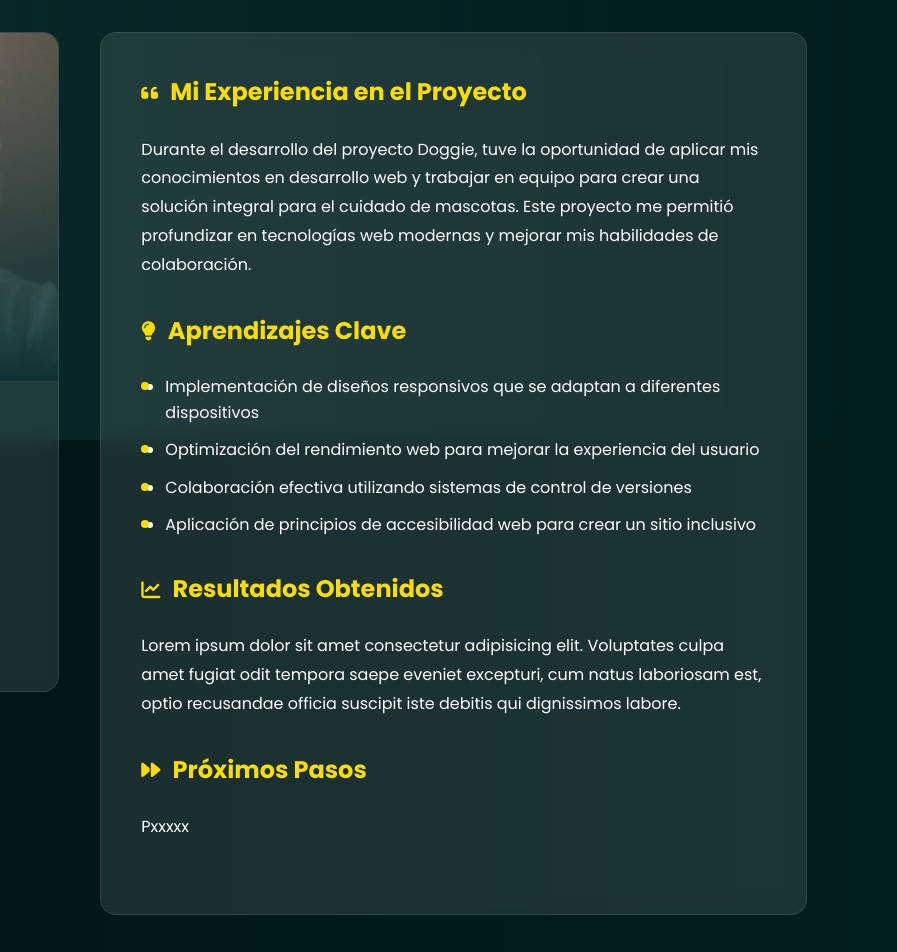
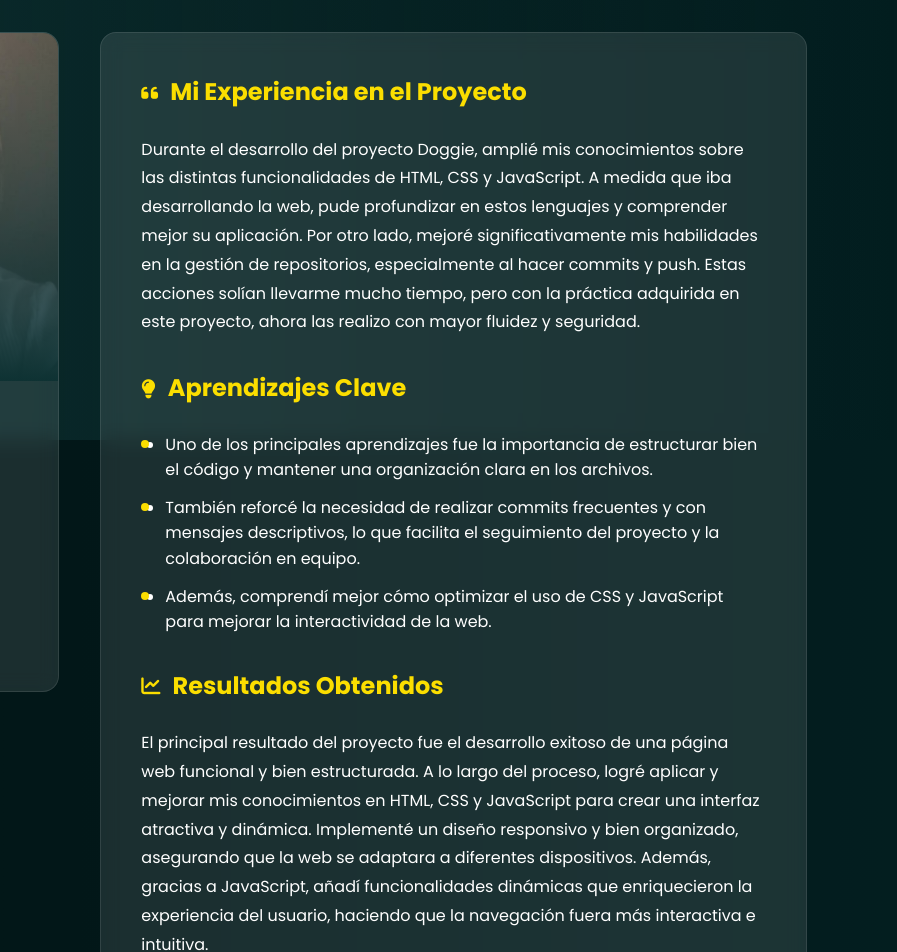
Before and after one commit to iCastro117/taller2ntd, a website: page html/secciones/conclusionesIsabella.html in a window 1280 px wide. Shown: the part 360-1312 px from the top of the page, 383-1280 px from the left. Drawn offline with Linux system fonts and the light colour scheme.

Commit message:
Añadieorn comentarios y listas para complementar la seccion de Conclusiones isabella
Añadieorn comentarios y listas para complementar la seccion de Conclusiones isabella

```diff
--- a/html/secciones/conclusionesIsabella.html
+++ b/html/secciones/conclusionesIsabella.html
@@ -100,22 +100,25 @@
                         <div class="conclusion-text">
                             <div class="conclusion-card">
                                 <h3><i class="fas fa-quote-left"></i> Mi Experiencia en el Proyecto</h3>
-                                <p>Durante el desarrollo del proyecto Doggie, tuve la oportunidad de aplicar mis conocimientos en desarrollo web y trabajar en equipo para crear una solución integral para el cuidado de mascotas. Este proyecto me permitió
-                                    profundizar en tecnologías web modernas y mejorar mis habilidades de colaboración.</p>
+                                <p>Durante el desarrollo del proyecto Doggie, amplié mis conocimientos sobre las distintas funcionalidades de HTML, CSS y JavaScript. A medida que iba desarrollando la web, pude profundizar en estos lenguajes y comprender
+                                    mejor su aplicación. Por otro lado, mejoré significativamente mis habilidades en la gestión de repositorios, especialmente al hacer commits y push. Estas acciones solían llevarme mucho tiempo, pero con la práctica adquirida
+                                    en este proyecto, ahora las realizo con mayor fluidez y seguridad.</p>
 
                                 <h3><i class="fas fa-lightbulb"></i> Aprendizajes Clave</h3>
                                 <ul class="conclusion-list">
-                                    <li>Implementación de diseños responsivos que se adaptan a diferentes dispositivos</li>
-                                    <li>Optimización del rendimiento web para mejorar la experiencia del usuario</li>
-                                    <li>Colaboración efectiva utilizando sistemas de control de versiones</li>
-                                    <li>Aplicación de principios de accesibilidad web para crear un sitio inclusivo</li>
+                                    <li>Uno de los principales aprendizajes fue la importancia de estructurar bien el código y mantener una organización clara en los archivos. </li>
+                                    <li>También reforcé la necesidad de realizar commits frecuentes y con mensajes descriptivos, lo que facilita el seguimiento del proyecto y la colaboración en equipo.</li>
+                                    <li>Además, comprendí mejor cómo optimizar el uso de CSS y JavaScript para mejorar la interactividad de la web.</li>
                                 </ul>
 
                                 <h3><i class="fas fa-chart-line"></i> Resultados Obtenidos</h3>
-                                <p>Lorem ipsum dolor sit amet consectetur adipisicing elit. Voluptates culpa amet fugiat odit tempora saepe eveniet excepturi, cum natus laboriosam est, optio recusandae officia suscipit iste debitis qui dignissimos labore.</p>
+                                <p>El principal resultado del proyecto fue el desarrollo exitoso de una página web funcional y bien estructurada. A lo largo del proceso, logré aplicar y mejorar mis conocimientos en HTML, CSS y JavaScript para crear una interfaz
+                                    atractiva y dinámica. Implementé un diseño responsivo y bien organizado, asegurando que la web se adaptara a diferentes dispositivos. Además, gracias a JavaScript, añadí funcionalidades dinámicas que enriquecieron la
+                                    experiencia del usuario, haciendo que la navegación fuera más interactiva e intuitiva.</p>
 
                                 <h3><i class="fas fa-forward"></i> Próximos Pasos</h3>
-                                <p>Pxxxxx
+                                <p>Para futuras iteraciones del proyecto, recomendaría implementar un sistema de reservas en línea, integración con redes sociales para compartir contenido y una sección de blog para compartir consejos sobre el cuidado de
+                                    mascotas.
                                 </p>
 
                             </div>
```
